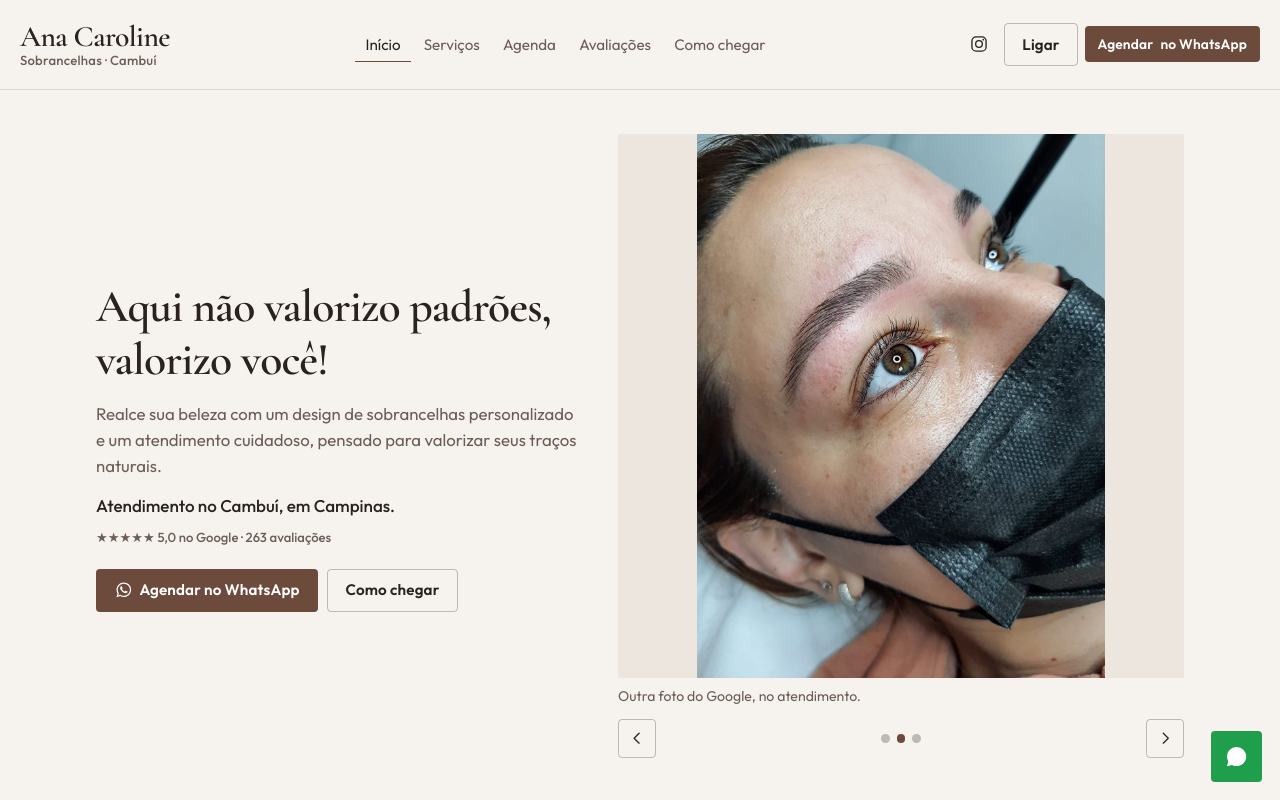
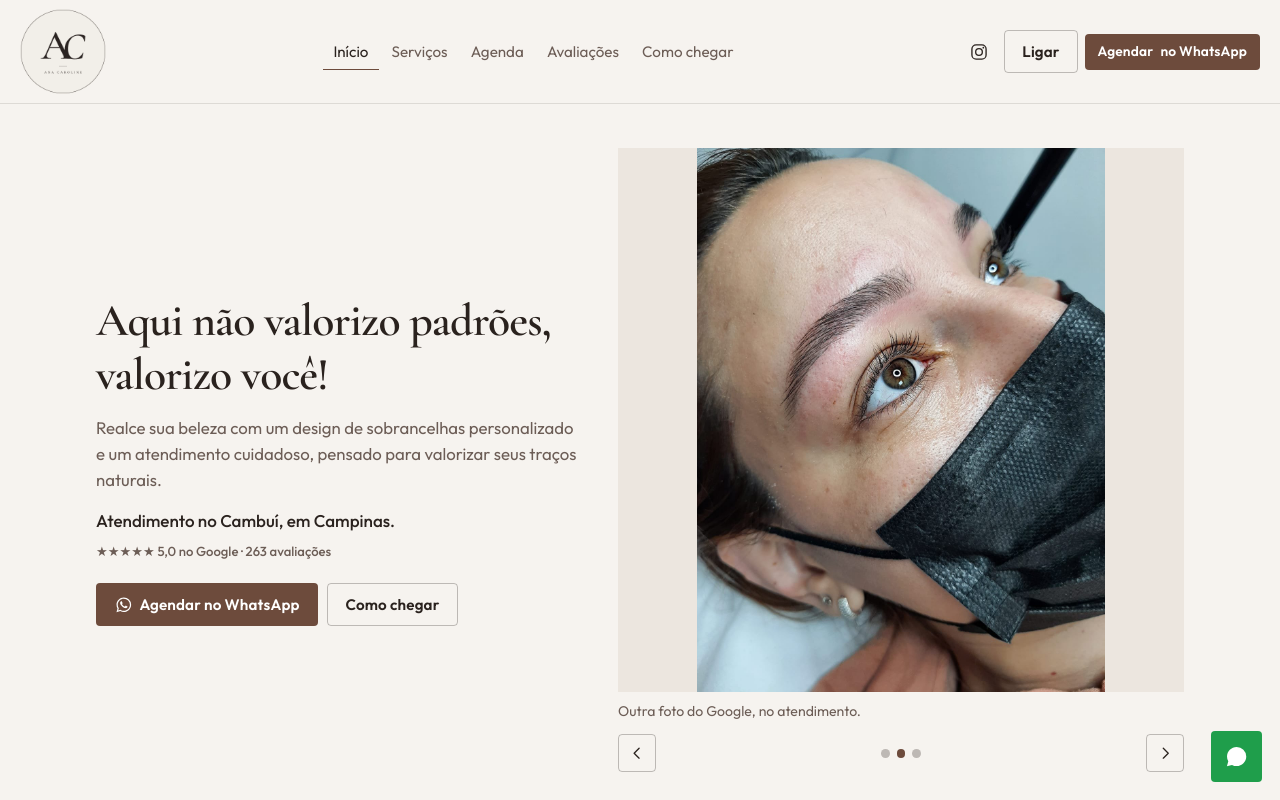
Before and after one commit to PrimePetrus/ana-caroline-campinas, a plain HTML site: page index.html in a window 1280 px wide. Shown: the top 800 px of the page. Drawn offline with nearby package versions, Linux system fonts and the light colour scheme.

Commit message:
Use Ana Caroline's monogram in the header and the tab icon.

```diff
--- a/css/styles.css
+++ b/css/styles.css
@@ -94,31 +94,20 @@ a:hover {
 
 .logo {
   display: flex;
-  flex-direction: column;
-  justify-content: center;
+  align-items: center;
+  flex-shrink: 0;
   color: inherit;
   text-decoration: none;
-  line-height: 1.05;
-  min-width: 0;
+  line-height: 0;
 }
 
 .logo:hover {
   color: inherit;
 }
 
-.logo-name {
-  font-family: var(--font-display);
-  font-size: 1.35rem;
-  font-weight: 600;
-  letter-spacing: -0.02em;
-}
-
-.logo-sub {
-  margin-top: 0.12rem;
-  color: var(--muted);
-  font-size: 0.72rem;
-  font-weight: 500;
-  letter-spacing: 0.02em;
+.logo img {
+  height: 4.5rem;
+  width: auto;
 }
 
 .nav-desktop {
@@ -733,12 +722,8 @@ h3 {
     display: inline;
   }
 
-  .logo-name {
-    font-size: 1.85rem;
-  }
-
-  .logo-sub {
-    font-size: 0.82rem;
+  .logo img {
+    height: 5.35rem;
   }
 
   .site-header {
--- a/index.html
+++ b/index.html
@@ -6,15 +6,15 @@
   <title>Sobrancelhas Campinas | Ana Caroline no Cambuí</title>
   <meta name="description" content="Design de sobrancelhas na Rua Dr. Diogo Prado, 29, Cambuí. 5,0 no Google, 263 avaliações. WhatsApp (19) 99502-2417.">
   <meta name="theme-color" content="#6d4b3c">
-  <link rel="icon" href="img/favicon.png?v=2" type="image/png" sizes="64x64">
-  <link rel="apple-touch-icon" href="img/apple-touch-icon.png?v=2">
+  <link rel="icon" href="img/favicon.png?v=3" type="image/png" sizes="64x64">
+  <link rel="apple-touch-icon" href="img/apple-touch-icon.png?v=3">
   <meta property="og:type" content="website">
   <meta property="og:locale" content="pt_BR">
   <meta property="og:url" content="https://primepetrus.github.io/ana-caroline-campinas/">
   <meta property="og:title" content="Ana Caroline">
   <meta property="og:description" content="Design de sobrancelhas no Cambuí. 5,0 no Google · 263 avaliações.">
-  <meta property="og:image" content="https://primepetrus.github.io/ana-caroline-campinas/img/og.jpg?v=3">
-  <meta property="og:image:secure_url" content="https://primepetrus.github.io/ana-caroline-campinas/img/og.jpg?v=3">
+  <meta property="og:image" content="https://primepetrus.github.io/ana-caroline-campinas/img/og.jpg?v=4">
+  <meta property="og:image:secure_url" content="https://primepetrus.github.io/ana-caroline-campinas/img/og.jpg?v=4">
   <meta property="og:image:type" content="image/jpeg">
   <meta property="og:image:width" content="200">
   <meta property="og:image:height" content="200">
@@ -22,17 +22,17 @@
   <meta name="twitter:card" content="summary">
   <meta name="twitter:title" content="Ana Caroline">
   <meta name="twitter:description" content="Design de sobrancelhas no Cambuí. 5,0 no Google · 263 avaliações.">
-  <meta name="twitter:image" content="https://primepetrus.github.io/ana-caroline-campinas/img/og.jpg?v=3">
+  <meta name="twitter:image" content="https://primepetrus.github.io/ana-caroline-campinas/img/og.jpg?v=4">
   <link rel="preconnect" href="https://fonts.googleapis.com">
   <link rel="preconnect" href="https://fonts.gstatic.com" crossorigin>
   <link href="https://fonts.googleapis.com/css2?family=Cormorant+Garamond:ital,wght@0,600;1,500&family=Outfit:wght@400;500;600&display=swap" rel="stylesheet">
-  <link rel="stylesheet" href="css/styles.css?v=12">
+  <link rel="stylesheet" href="css/styles.css?v=13">
   <script type="application/ld+json">
   {
     "@context": "https://schema.org",
     "@type": "BeautySalon",
     "name": "Sobrancelhas Campinas - Ana Caroline",
-    "image": "https://primepetrus.github.io/ana-caroline-campinas/img/og.jpg?v=3",
+    "image": "https://primepetrus.github.io/ana-caroline-campinas/img/og.jpg?v=4",
     "url": "https://primepetrus.github.io/ana-caroline-campinas/",
     "telephone": "+5519995022417",
     "address": {
@@ -93,8 +93,7 @@
 
   <header class="site-header">
     <a class="logo" href="#inicio" aria-label="Ana Caroline, sobrancelhas no Cambuí">
-      <span class="logo-name">Ana Caroline</span>
-      <span class="logo-sub">Sobrancelhas · Cambuí</span>
+      <img src="img/logo.png" alt="" width="468" height="468">
     </a>
     <nav class="nav-desktop" aria-label="Principal">
       <a href="#inicio" data-nav="inicio">Início</a>
```
Also changed, not shown: img/apple-touch-icon.png, img/favicon.png, img/logo.png (added), img/og.jpg.
